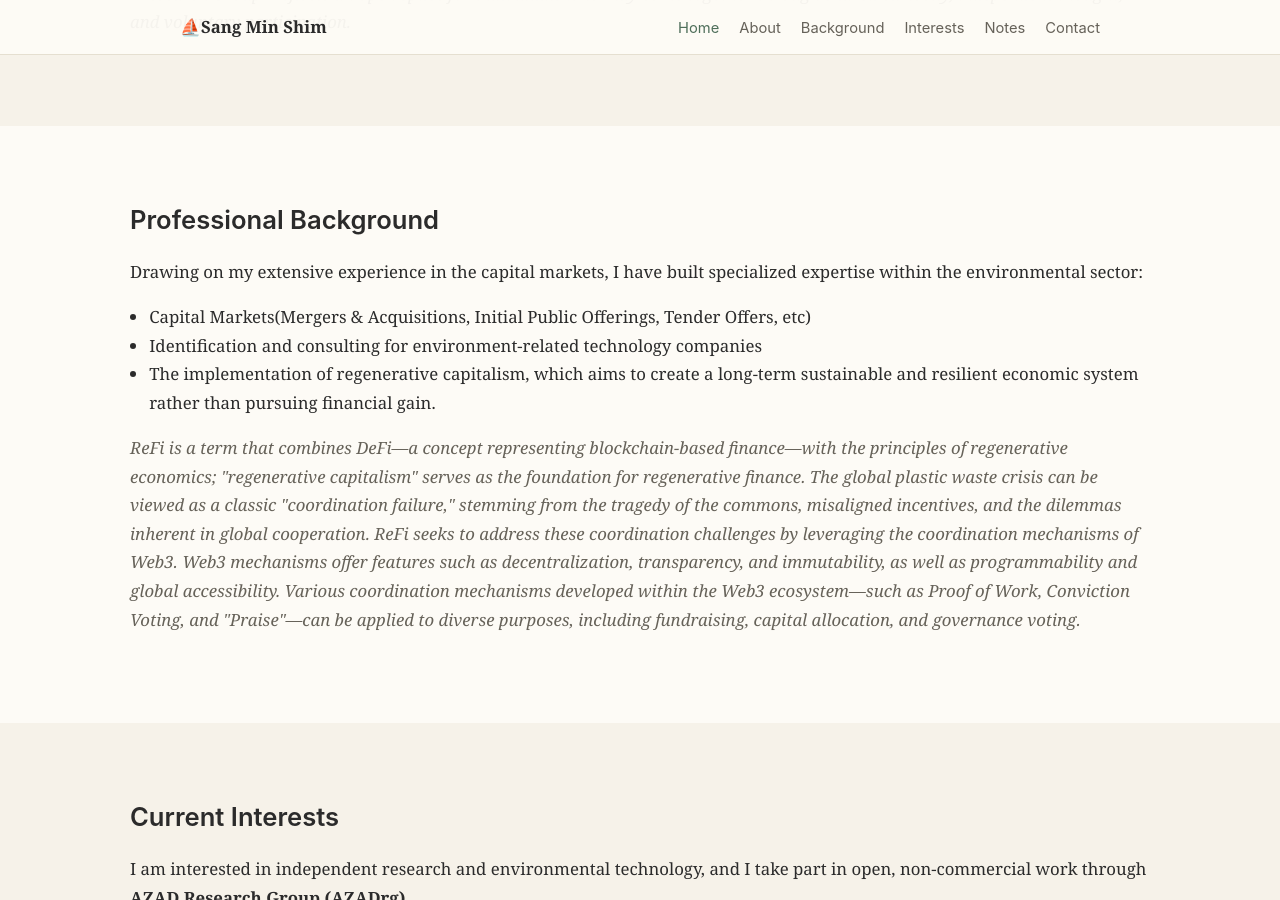
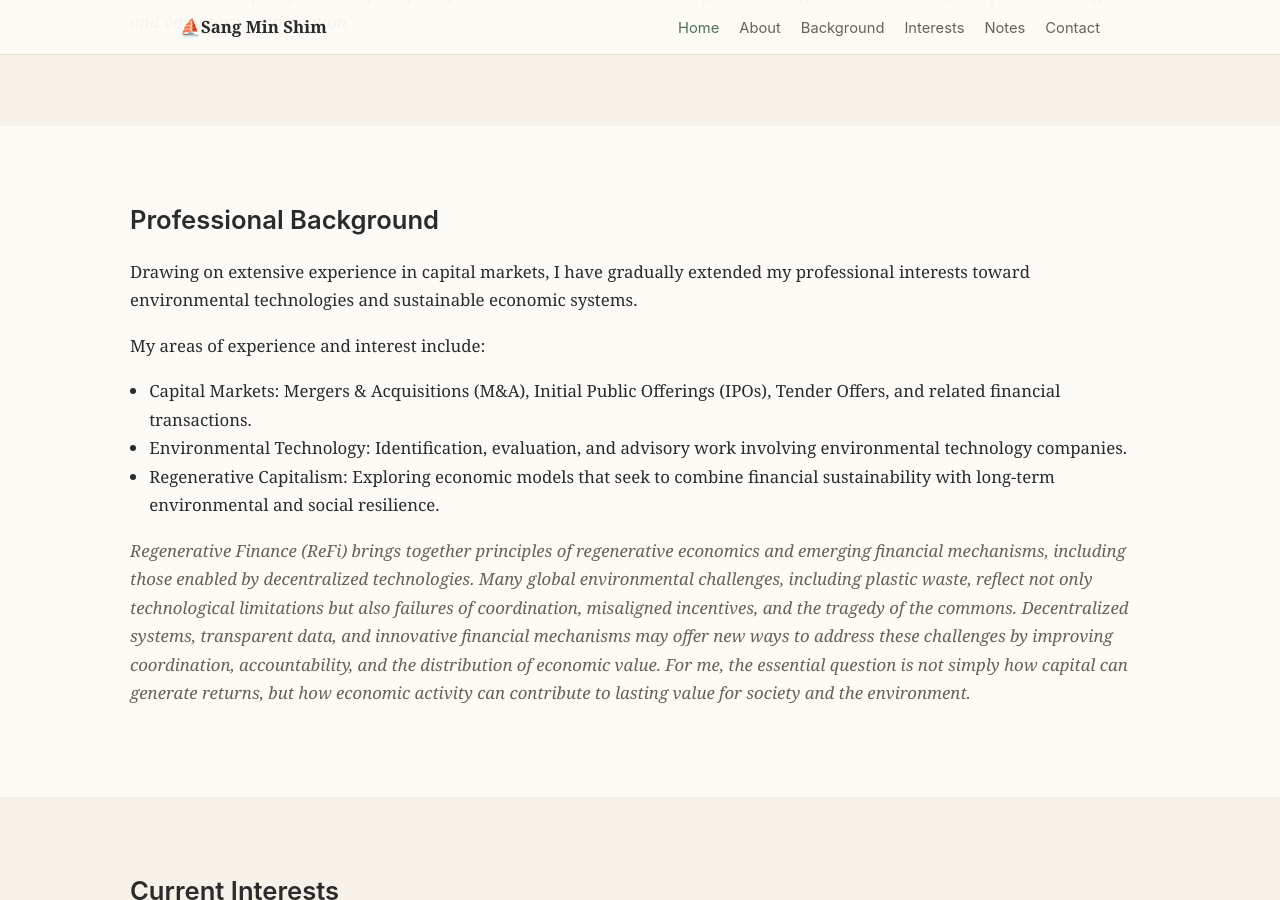
Before and after one commit to ssimsangmin49-creator/personal-home, a Jekyll site: the page index.html, which Jekyll copies as it is, in a window 1280 px wide and 900 px high, scrolled down 1328 px. Built offline with Jekyll 4.4.1, drawn with Linux system fonts in a browser that asks for light colours.

Commit message:
Update index.html

```diff
--- a/index.html
+++ b/index.html
@@ -169,16 +169,17 @@ I belong to no particular religion, nor do I subscribe to any single philosophic
   <section id="background">
     <div class="wrap">
       <h2>Professional Background</h2>
-      <p>Drawing on my extensive experience in the capital markets, I have built specialized expertise within the environmental sector:</p>
+      <p>Drawing on extensive experience in capital markets, I have gradually extended my professional interests toward environmental technologies and sustainable economic systems.</p>
+      My areas of experience and interest include:
       <ul class="plain">
-        <li>Capital Markets(Mergers &amp; Acquisitions, Initial Public Offerings, Tender Offers, etc)</li>
-        <li>Identification and consulting for environment-related technology companies</li>
-        <li>The implementation of regenerative capitalism, which aims to create a long-term sustainable and resilient economic system rather than pursuing financial gain.</li>
+        <li>Capital Markets: Mergers & Acquisitions (M&A), Initial Public Offerings (IPOs), Tender Offers, and related financial transactions.</li>
+        <li>Environmental Technology: Identification, evaluation, and advisory work involving environmental technology companies.</li>
+        <li>Regenerative Capitalism: Exploring economic models that seek to combine financial sustainability with long-term environmental and social resilience.</li>
         </ul>
-      <p class="placeholder">ReFi is a term that combines DeFi—a concept representing blockchain-based finance—with the principles of regenerative economics; "regenerative capitalism" serves as the foundation for regenerative finance.
-The global plastic waste crisis can be viewed as a classic "coordination failure," stemming from the tragedy of the commons, misaligned incentives, and the dilemmas inherent in global cooperation.
-ReFi seeks to address these coordination challenges by leveraging the coordination mechanisms of Web3.
-Web3 mechanisms offer features such as decentralization, transparency, and immutability, as well as programmability and global accessibility. Various coordination mechanisms developed within the Web3 ecosystem—such as Proof of Work, Conviction Voting, and "Praise"—can be applied to diverse purposes, including fundraising, capital allocation, and governance voting.</p>
+      <p class="placeholder">Regenerative Finance (ReFi) brings together principles of regenerative economics and emerging financial mechanisms, including those enabled by decentralized technologies.
+Many global environmental challenges, including plastic waste, reflect not only technological limitations but also failures of coordination, misaligned incentives, and the tragedy of the commons.
+Decentralized systems, transparent data, and innovative financial mechanisms may offer new ways to address these challenges by improving coordination, accountability, and the distribution of economic value.
+For me, the essential question is not simply how capital can generate returns, but how economic activity can contribute to lasting value for society and the environment.</p>
     </div>
   </section>
 
```
